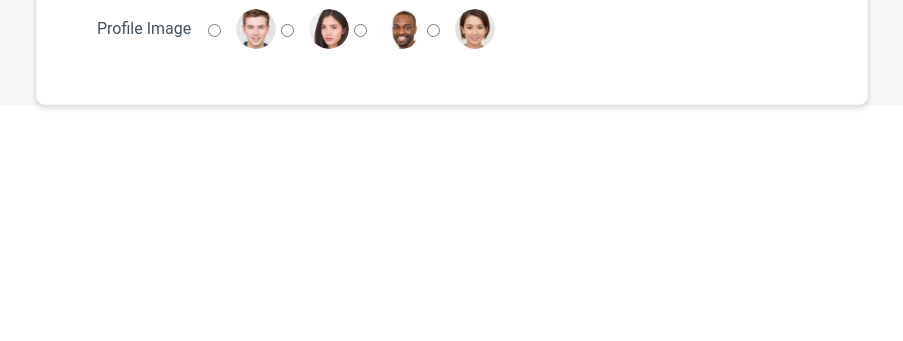
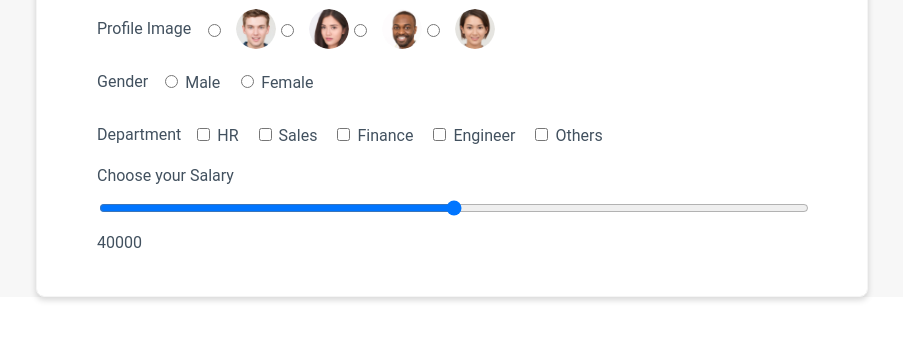
Before and after one commit to Samiksha2703/EmployeePayrollForm, a website: page pages/EmployeePayrollForm.html in a window 1280 px wide. Shown: the part 273-614 px from the top of the page, without its empty margins (188-1091 px from the left). Drawn offline with Linux system fonts and the light colour scheme.

Commit message:
[Samiksha] ADD. employee payroll form program file with additional code to specify gender, department and salary with radio button, checkbox and range respectively.

```diff
--- a/pages/EmployeePayrollForm.html
+++ b/pages/EmployeePayrollForm.html
@@ -51,7 +51,49 @@
                         <img class="profile" id="image4" src="../assets/Ellipse -4.png">
                     </label>
                 </div>
+            </div>
+
+            <!-- UC4 - Specify gender, department and salary with radio button, checkbox and range respectively -->
+            <div class="row-content">
+                <label class="label text" for="gender">Gender</label>
+                <div>
+                    <input type="radio" id="male" name="gender" value="male">
+                    <label class="text" for="male">Male</label>
+                    <input type="radio" id="female" name="gender" value="female">
+                    <label class="text" for="female">Female</label>
+                </div>
+            </div>
+            <div class="row-content">
+                <label class="label text" for="department">Department</label>
+                <div>
+                    <input type="checkbox" id="hr" name="department" value="HR">
+                    <label class="text" for="hr">HR</label>
+                    <input type="checkbox" id="sales" name="department" value="Sales">
+                    <label class="text" for="sales">Sales</label>
+                    <input type="checkbox" id="finance" name="department" value="Finance">
+                    <label class="text" for="finance">Finance</label>
+                    <input type="checkbox" id="engineer" name="department" value="Engineer">
+                    <label class="text" for="engineer">Engineer</label>
+                    <input type="checkbox" id="others" name="department" value="Others">
+                    <label class="text" for="others">Others</label>
+                </div>
+            </div>
+            <div>
+                <label class="lebel text" for="salary">Choose your Salary</label>
+                <input class="input" type="range" name="salary" id="salary" min="30000" max="50000" step="100"
+                    value="40000">
+                <output class="text" for="salary">40000</output>
+                <div>
+                </div>
         </form>
+
+        <script>
+            const salary = document.querySelector('#salary');
+            const output = document.querySelector('.salary-output');
+            output.textContent = salary.value;
+            salary.addEventListener('input', function () {
+                output.textContent = salary.value;
+            });</script>
 </body>
 
 </html>
```
